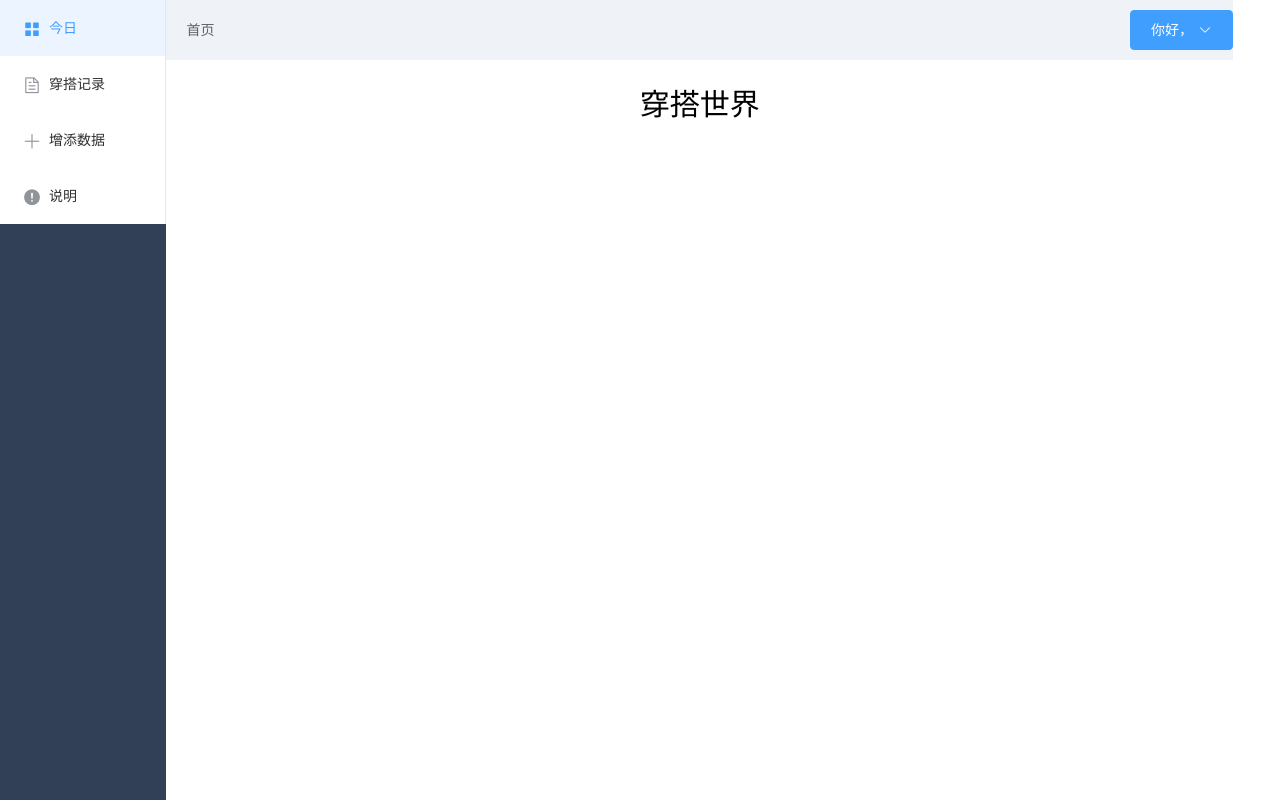
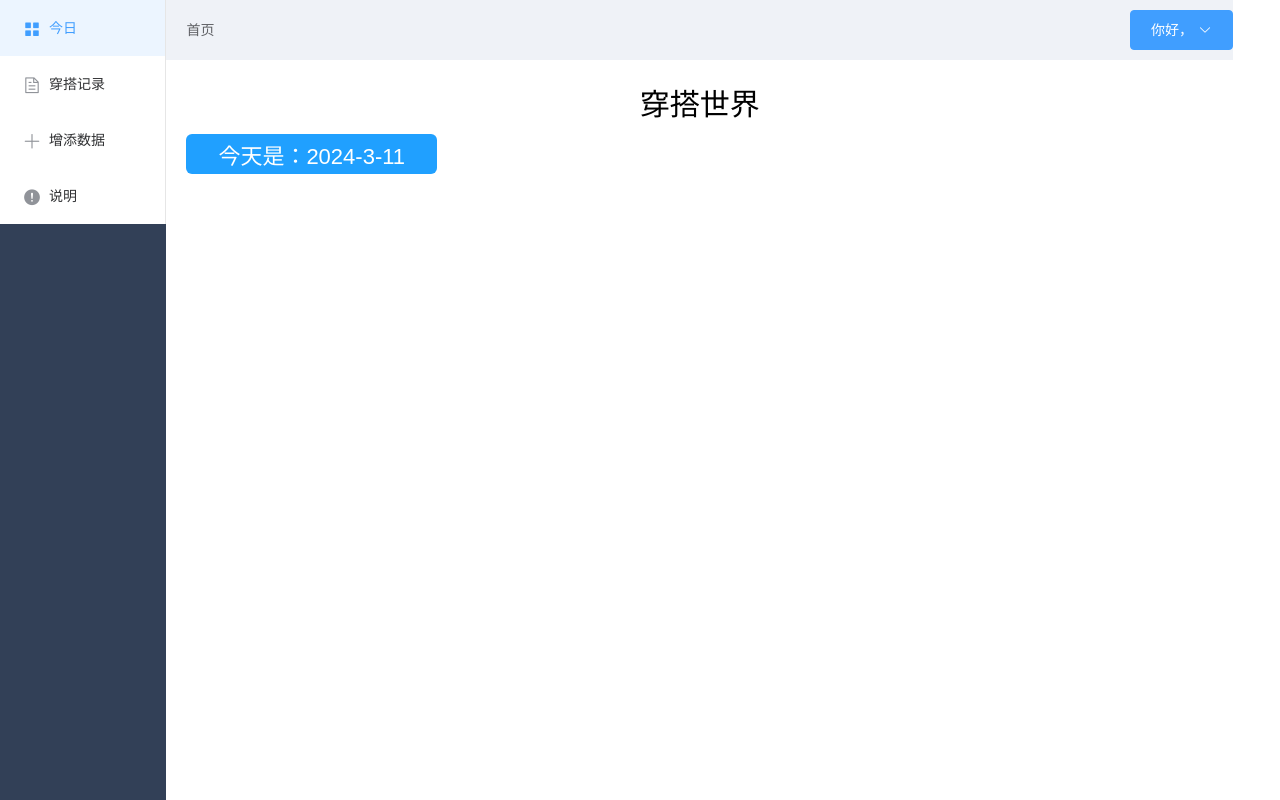
Before and after one commit to zhj12399/Outfit-Web, a Vue app: page /#/manage in a window 1280 px wide. Built offline with nearby package versions, Linux system fonts and the light colour scheme.

Commit message:
2024-3-26

```diff
--- a/src/page/home.vue
+++ b/src/page/home.vue
@@ -3,9 +3,16 @@
     <head-top></head-top>
     <section class="data_section">
       <header class="section_title">穿搭世界</header>
-
+      <el-row></el-row>
+      <el-row :gutter="8">
+        <el-col :span="6">
+          <div class="data_list all_head"><span class="data_num head">{{ today_time }}</span></div>
+        </el-col>
+      </el-row>
+      <el-row :gutter="8">
+        {{ last_time }}
+      </el-row>
     </section>
-    <div id="chartLineBox" style="width: 90%;height:450px;"></div>
   </div>
 </template>
 
@@ -16,6 +23,8 @@ export default {
   data() {
     return {
       login_name: sessionStorage.getItem("login_name"),
+      today_time:"",
+      last_time:"",
     }
   },
   created() {
@@ -25,6 +34,10 @@ export default {
     headTop,
   },
   mounted() {
+    var nowtime = new Date();
+    this.today_time = "今天是："+nowtime.getFullYear() + '-' + (nowtime.getMonth() + 1) + '-' + nowtime.getDate()
+
+    "上次记录的日期为"
   },
   computed: {},
   methods: {}
```
